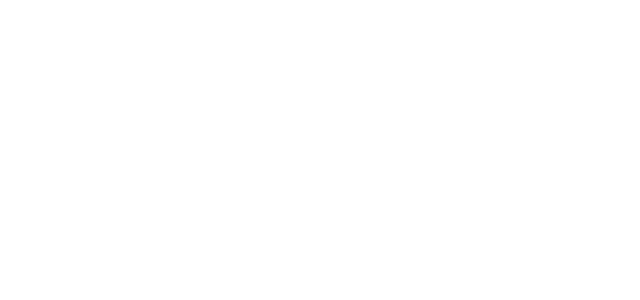
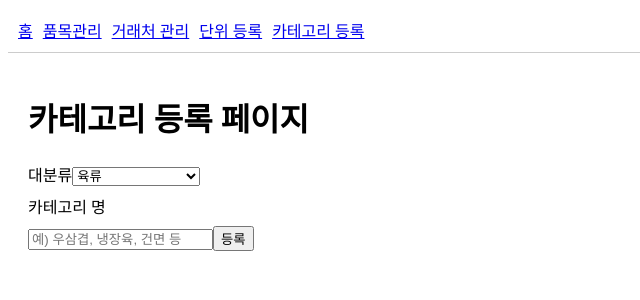
Before and after one commit to ERP-Masters/RamenERP_Front, a React (Vite) app in the folder ramenerp_front/: page /category/register in a window 1280 px wide. Before the commit this address had no page. Shown: the top 300 px of the page, without its empty margins (0-640 px from the left). Built offline with nearby package versions, Linux system fonts and the light colour scheme.

Commit message:
feat:extra develop

```diff
--- a/ramenerp_front/src/App.tsx
+++ b/ramenerp_front/src/App.tsx
@@ -7,6 +7,10 @@
 import ItemListPage from "./pages/ItemListPage";
 import VendorPage from "./pages/VendorPage";
 import VendorRegisterCheck from "./pages/VendorRegisterCheck";
+import CategoryRegisterPage from "./pages/CategoryRegisterPage";
+import CategoryRegisterCheck from "./pages/CategoryRegisterCheck";
+import UnitRegisterPage from "./pages/UnitRegisterPage";
+import UnitRegisterCheck from "./pages/UnitRegisterCheck";
 
 const App: React.FC = () => {
   return (
@@ -19,6 +23,10 @@
         <Route path="vendor" element={<VendorPage />} />
         {/* 폼 직접 렌더링 금지, 페이지(체크) 컴포넌트로 연결 */}
         <Route path="vendor/register" element={<VendorRegisterCheck />} />
+        <Route path="category/register" element={<CategoryRegisterPage />} />
+        <Route path="category/register/check" element={<CategoryRegisterCheck />} />
+        <Route path="unit/register" element={<UnitRegisterPage />} />
+        <Route path="unit/register/check" element={<UnitRegisterCheck />} />
       </Route>
     </Routes>
   );
--- a/ramenerp_front/src/components/Layout.tsx
+++ b/ramenerp_front/src/components/Layout.tsx
@@ -22,8 +22,8 @@
         <Link to="/" style={link_style}>홈</Link>
         <Link to="/product" style={link_style}>품목관리</Link>
         <Link to="/vendor" style={link_style}>거래처 관리</Link>
-        <Link to="/product" style={link_style}>단위 등록</Link>
-        <Link to="/product" style={link_style}>카테고리 등록</Link>
+        <Link to="/unit/register" style={link_style}>단위 등록</Link>
+        <Link to="/category/register" style={link_style}>카테고리 등록</Link>
         {/* <Link to="/order">발주관리</Link> 나중에 추가 */}
       </header>
 
--- /dev/null
+++ b/ramenerp_front/src/pages/CategoryRegisterCheck.tsx
@@ -0,0 +1,22 @@
+import React, { useEffect, useRef } from "react";
+import { useNavigate } from "react-router-dom";
+
+const CategoryRegisterCheck: React.FC = () => {
+  const navigate_fn = useNavigate();
+  const is_done_ref = useRef(false); // StrictMode 이펙트 2회 호출 가드
+
+  useEffect(() => {
+    if (is_done_ref.current) return;
+    is_done_ref.current = true;
+
+    // alert 이후 네비게이션을 안전하게 예약
+    setTimeout(() => {
+      alert("카테고리 등록이 완료되었습니다.");
+      navigate_fn("/category/register", { replace: true });
+    }, 0);
+  }, [navigate_fn]);
+
+  return null;
+};
+
+export default CategoryRegisterCheck;
--- /dev/null
+++ b/ramenerp_front/src/pages/CategoryRegisterPage.tsx
@@ -0,0 +1,77 @@
+import React, { useState } from "react";
+import { useNavigate } from "react-router-dom";
+
+// 대분류 Enum
+export enum MajorCategory {
+  MEAT = "육류",
+  SEAFOOD = "해산물",
+  NOODLES = "면류",
+  VEGETABLES = "채소류",
+  DAIRY = "유제품",
+  EGGS = "계란 류",
+  PROCESSED = "가공식품",
+  SAUCE = "소스/양념류",
+  BROTH_SOUP = "육수 베이스/스프류",
+}
+
+export interface CategoryData {
+  major_category: MajorCategory;
+  category_name: string;
+}
+
+const CategoryRegisterPage: React.FC = () => {
+  const navigate_fn = useNavigate();
+
+  const [major_category, set_major_category] = useState<MajorCategory>(MajorCategory.MEAT);
+  const [category_name, set_category_name] = useState<string>("");
+
+  const handle_major_change = (e: React.ChangeEvent<HTMLSelectElement>) => {
+    set_major_category(e.target.value as MajorCategory);
+  };
+
+  const handle_name_change = (e: React.ChangeEvent<HTMLInputElement>) => {
+    set_category_name(e.target.value);
+  };
+
+  const handle_submit = (e: React.FormEvent) => {
+    e.preventDefault();
+    // 필요한 검증 후 완료 페이지로 이동
+    navigate_fn("/category/register/check", {
+      state: {
+        data: {
+          major_category,
+          category_name: category_name.trim(),
+        } as CategoryData,
+      },
+    });
+  };
+
+  return (
+    <div>
+      <h1>카테고리 등록 페이지</h1>
+      <form onSubmit={handle_submit}>
+        <label>대분류</label>
+        <select value={major_category} onChange={handle_major_change}>
+          {Object.values(MajorCategory).map((label) => (
+            <option key={label} value={label}>
+              {label}
+            </option>
+          ))}
+        </select>
+
+        <label style={{ marginTop: 8, display: "block" }}>카테고리 명</label>
+        <input
+          type="text"
+          name="category_name"
+          value={category_name}
+          onChange={handle_name_change}
+          placeholder="예) 우삼겹, 냉장육, 건면 등"
+        />
+
+        <button type="submit" style={{ marginTop: 8 }}>등록</button>
+      </form>
+    </div>
+  );
+};
+
+export default CategoryRegisterPage;
--- /dev/null
+++ b/ramenerp_front/src/pages/UnitRegisterCheck.tsx
@@ -0,0 +1,32 @@
+// src/pages/UnitRegisterCheck.tsx
+import React, { useEffect, useRef } from "react";
+import { useLocation, useNavigate } from "react-router-dom";
+
+// 체크 페이지에서만 쓰는 최소 타입 (선택)
+type UnitPayload = { unit_id?: number; code?: string; name?: string };
+
+const UnitRegisterCheck: React.FC = () => {
+  const navigate_fn = useNavigate();
+  const location = useLocation();
+  const is_done_ref = useRef(false); // StrictMode 중복 가드
+
+  useEffect(() => {
+    if (is_done_ref.current) return;
+    is_done_ref.current = true;
+
+    const unit = (location.state as { unit?: UnitPayload } | null)?.unit;
+
+    setTimeout(() => {
+      if (unit?.unit_id) {
+        alert(`단위 등록이 완료되었습니다.\n(ID: ${unit.unit_id}, 단위: ${unit.code}, 단위명: ${unit.name})`);
+      } else {
+        alert("단위 등록이 완료되었습니다.");
+      }
+      navigate_fn("/unit/register", { replace: true });
+    }, 0);
+  }, [location.state, navigate_fn]);
+
+  return null;
+};
+
+export default UnitRegisterCheck;
--- /dev/null
+++ b/ramenerp_front/src/pages/UnitRegisterPage.tsx
@@ -0,0 +1,58 @@
+// src/pages/UnitRegisterPage.tsx
+import React, { useState } from "react";
+
+const UnitRegisterPage: React.FC = () => {
+  const [unit_code, set_unit_code] = useState<string>("");
+  const [unit_name, set_unit_name] = useState<string>("");
+
+  const handle_change = (e: React.ChangeEvent<HTMLInputElement>) => {
+    const { name, value } = e.target;
+    if (name === "unit_code") set_unit_code(value);
+    if (name === "unit_name") set_unit_name(value);
+  };
+
+  const handle_submit = (e: React.FormEvent) => {
+    e.preventDefault();
+
+    // API 연동은 추후에: 지금은 팝업만 표시
+    alert("단위 등록이 완료되었습니다.");
+
+    // 입력값 초기화 (원하면 유지해도 됨)
+    set_unit_code("");
+    set_unit_name("");
+  };
+
+  return (
+    <div>
+      <h1>단위 등록</h1>
+
+      <form onSubmit={handle_submit}>
+        <label style={{ marginRight: 8 }}>단위</label>
+        <input
+          type="text"
+          name="unit_code"
+          value={unit_code}
+          onChange={handle_change}
+          placeholder="예) KG"
+          style={{ marginRight: 12 }}
+          required
+        />
+
+        <label style={{ marginRight: 8 }}>단위명</label>
+        <input
+          type="text"
+          name="unit_name"
+          value={unit_name}
+          onChange={handle_change}
+          placeholder="예) 킬로그램"
+          style={{ marginRight: 12 }}
+          required
+        />
+
+        <button type="submit">등록</button>
+      </form>
+    </div>
+  );
+};
+
+export default UnitRegisterPage;
```
